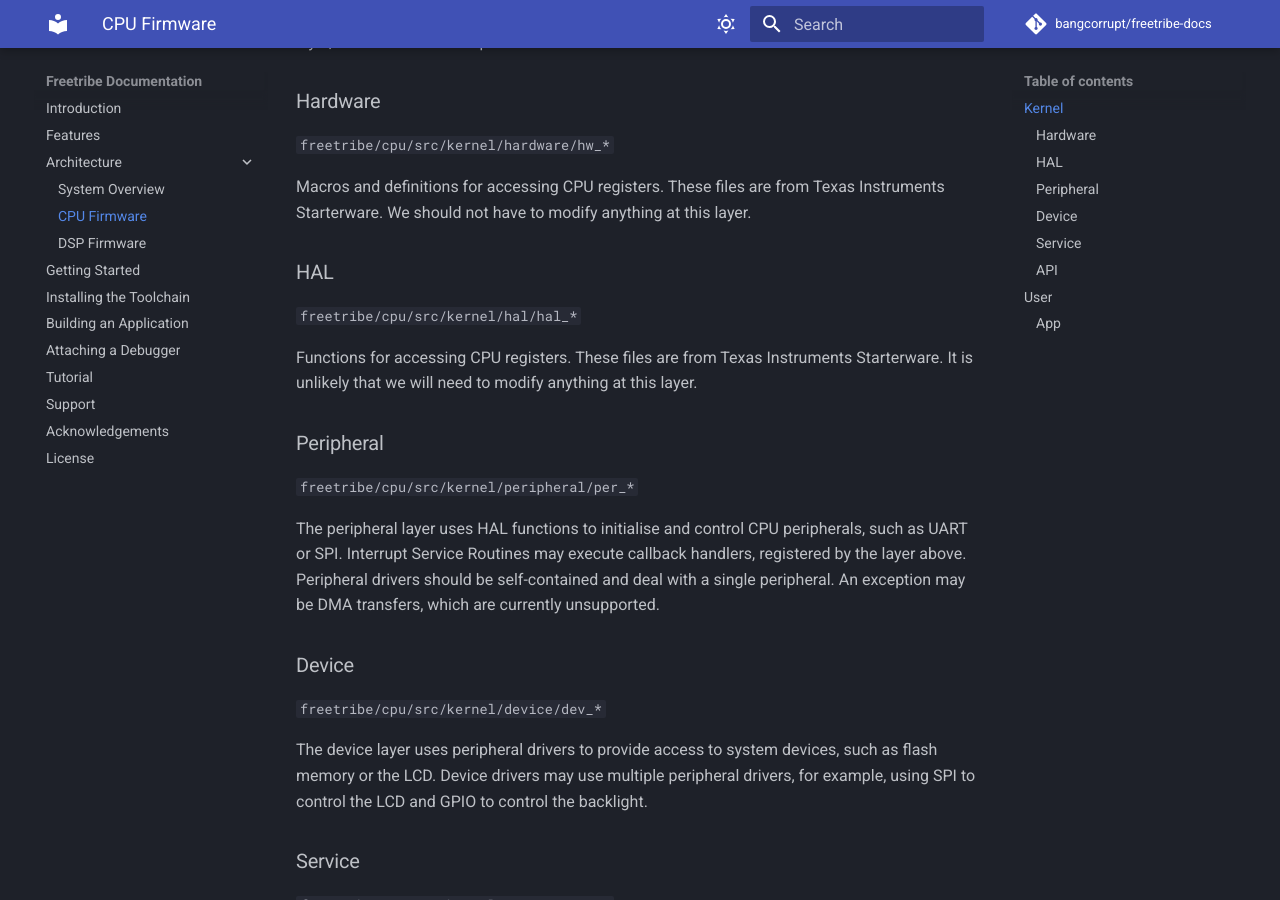
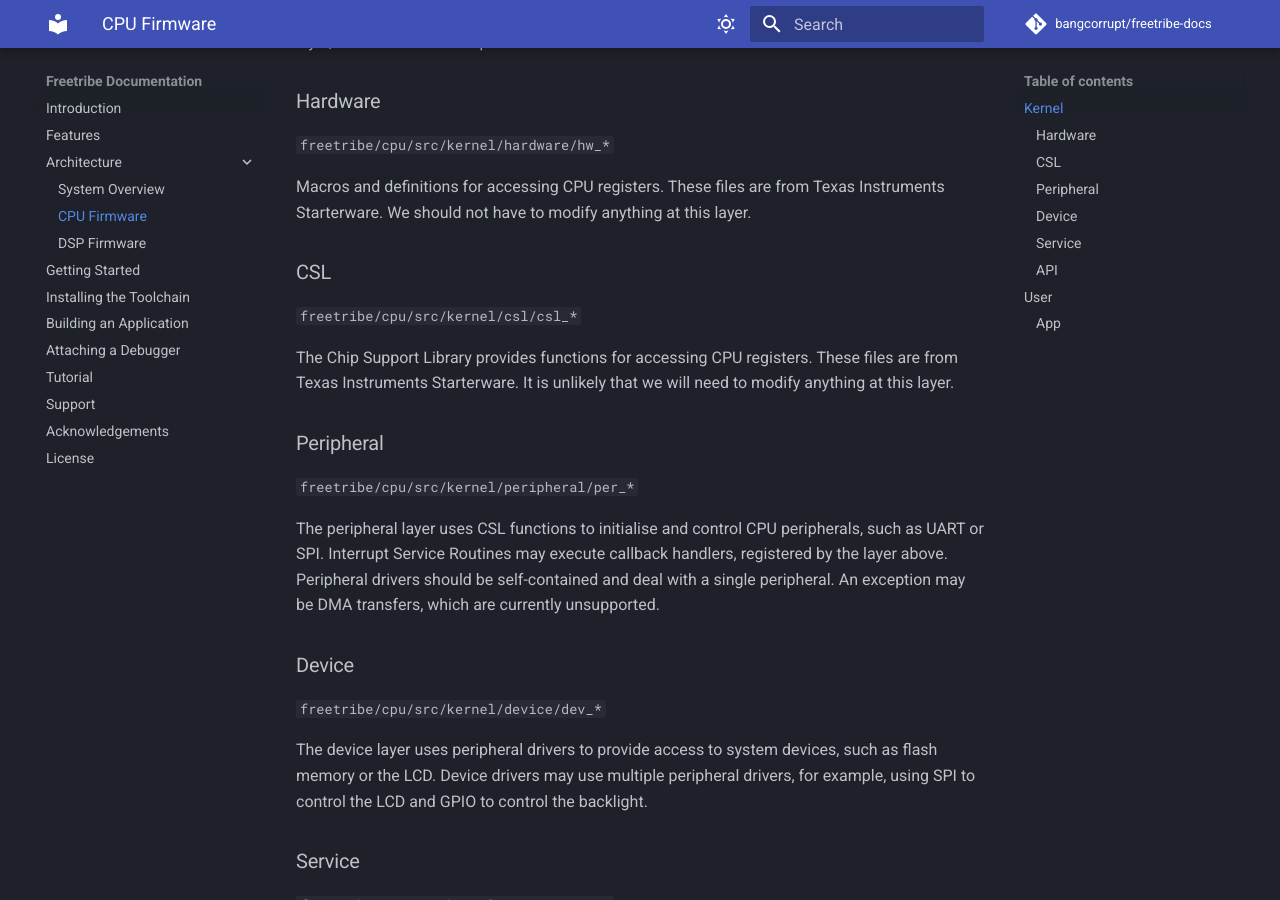
Before and after one commit to bangcorrupt/freetribe-docs, an MkDocs documentation site: the page built from docs/cpu-architecture.md, in a window 1280 px wide and 900 px high, scrolled down 453 px. Built offline with MkDocs 1.6.1 and Material for MkDocs 9.7.7, drawn with Linux system fonts in a browser that asks for light colours; comment, search, counter and statistics services are not loaded.

Commit message:
refactor: Rename 'hal' to 'csl'.

```diff
--- a/docs/cpu-architecture.md
+++ b/docs/cpu-architecture.md
@@ -23,11 +23,11 @@ Macros and definitions for accessing CPU registers.
 These files are from Texas Instruments Starterware.
 We should not have to modify anything at this layer.
 
-### HAL
+### CSL
 
-`freetribe/cpu/src/kernel/hal/hal_*`
+`freetribe/cpu/src/kernel/csl/csl_*`
 
-Functions for accessing CPU registers.
+The Chip Support Library provides functions for accessing CPU registers.
 These files are from Texas Instruments Starterware.
 It is unlikely that we will need to modify anything at this layer.
 
@@ -35,7 +35,7 @@ It is unlikely that we will need to modify anything at this layer.
 
 `freetribe/cpu/src/kernel/peripheral/per_*`
 
-The peripheral layer uses HAL functions to initialise and control CPU peripherals,
+The peripheral layer uses CSL functions to initialise and control CPU peripherals,
 such as UART or SPI. Interrupt Service Routines may execute callback handlers,
 registered by the layer above. Peripheral drivers should be self-contained and
 deal with a single peripheral. An exception may be DMA transfers,
```
